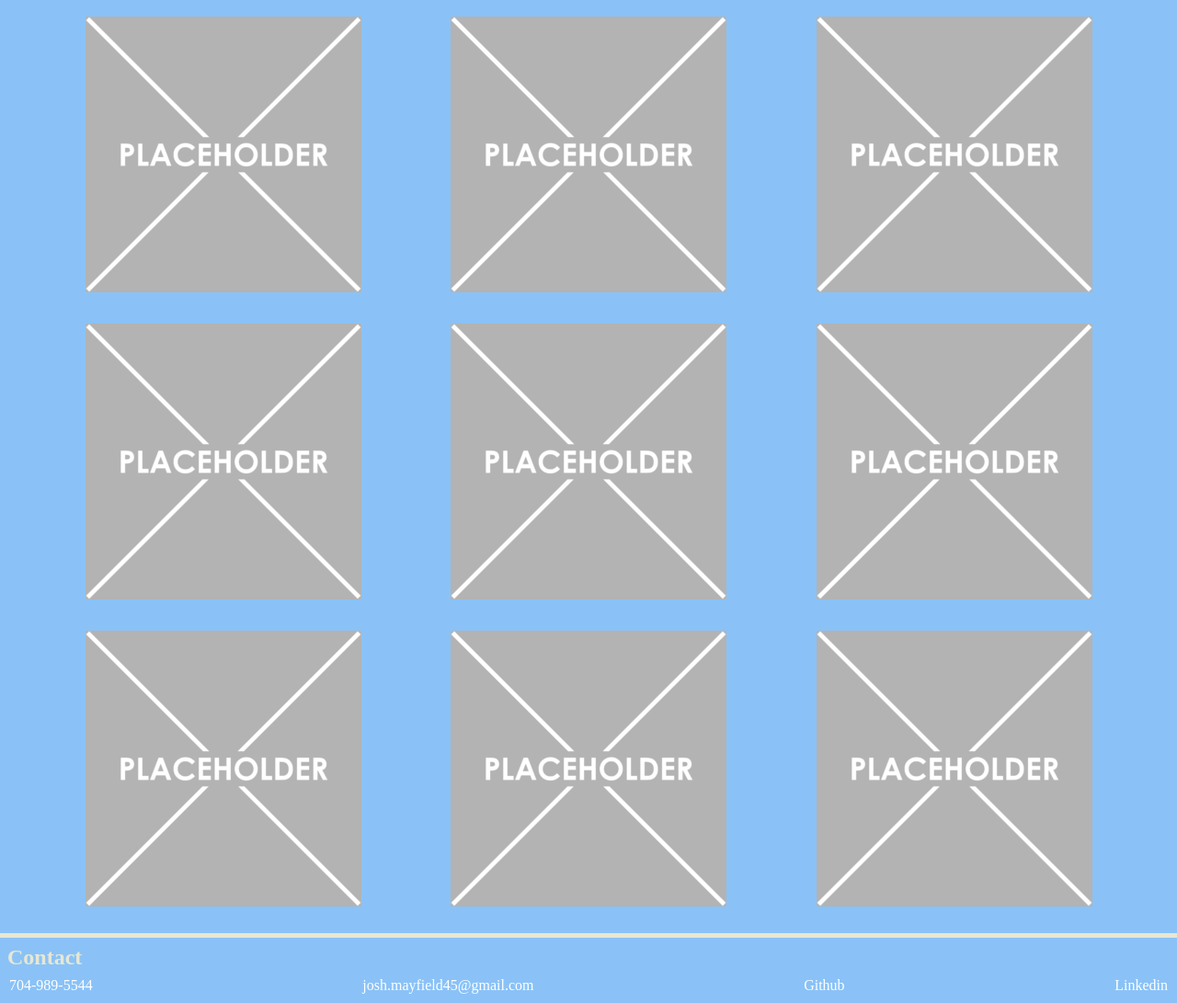
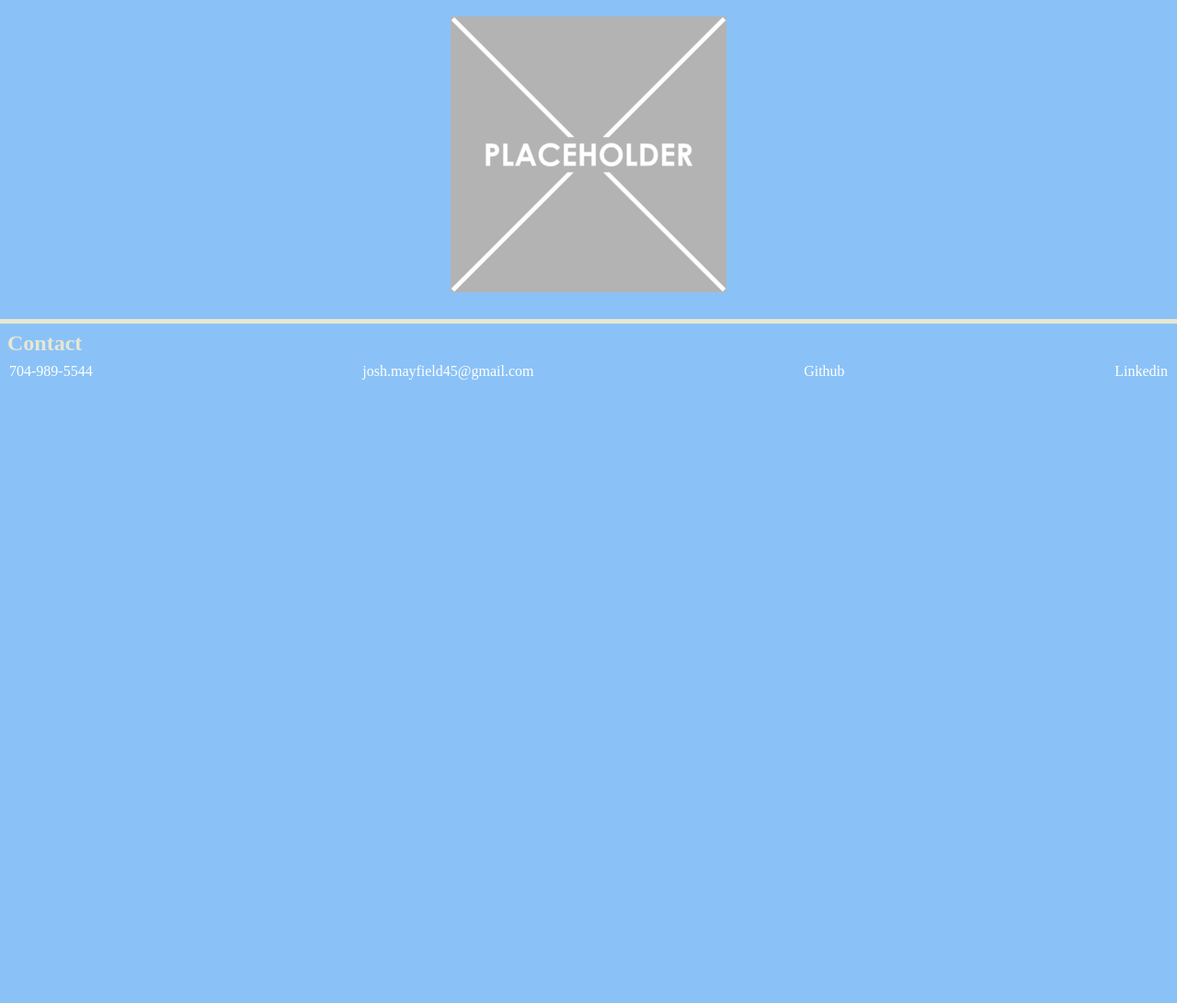
Before and after one commit to jmayfield777/Josh-Mayfield-Portfolio, a plain HTML site: page index.html in a window 1280 px wide. Shown: the part 1241-2332 px from the top of the page at 92% size. After the commit the page ends 1664 px from the top, so only its background shows below. Drawn offline with Linux system fonts and the light colour scheme.

Commit message:
deleted some placeholder img elements

```diff
--- a/index.html
+++ b/index.html
@@ -58,30 +58,6 @@
           <a href="#">
             <img src="./placeholder-300x300.png" />
           </a>
-          <a href="#">
-            <img src="./placeholder-300x300.png" />
-          </a>
-          <a href="#">
-            <img src="./placeholder-300x300.png" />
-          </a>
-          <a href="#">
-            <img src="./placeholder-300x300.png" />
-          </a>
-          <a href="#">
-            <img src="./placeholder-300x300.png" />
-          </a>
-          <a href="#">
-            <img src="./placeholder-300x300.png" />
-          </a>
-          <a href="#">
-            <img src="./placeholder-300x300.png" />
-          </a>
-          <a href="#">
-            <img src="./placeholder-300x300.png" />
-          </a>
-          <a href="#">
-            <img src="./placeholder-300x300.png" />
-          </a>
         </div>
       </section>
       <section id="contact">
```
